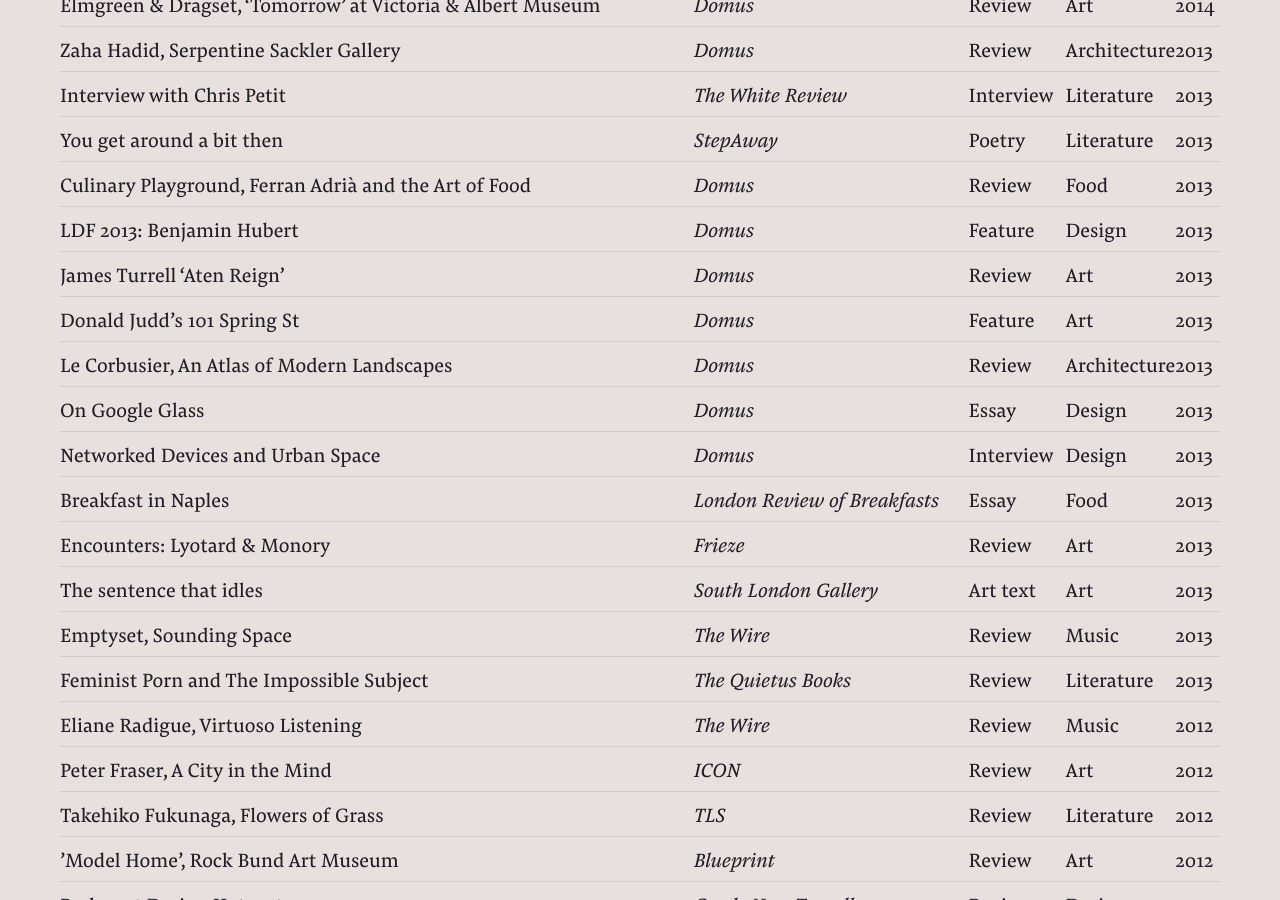
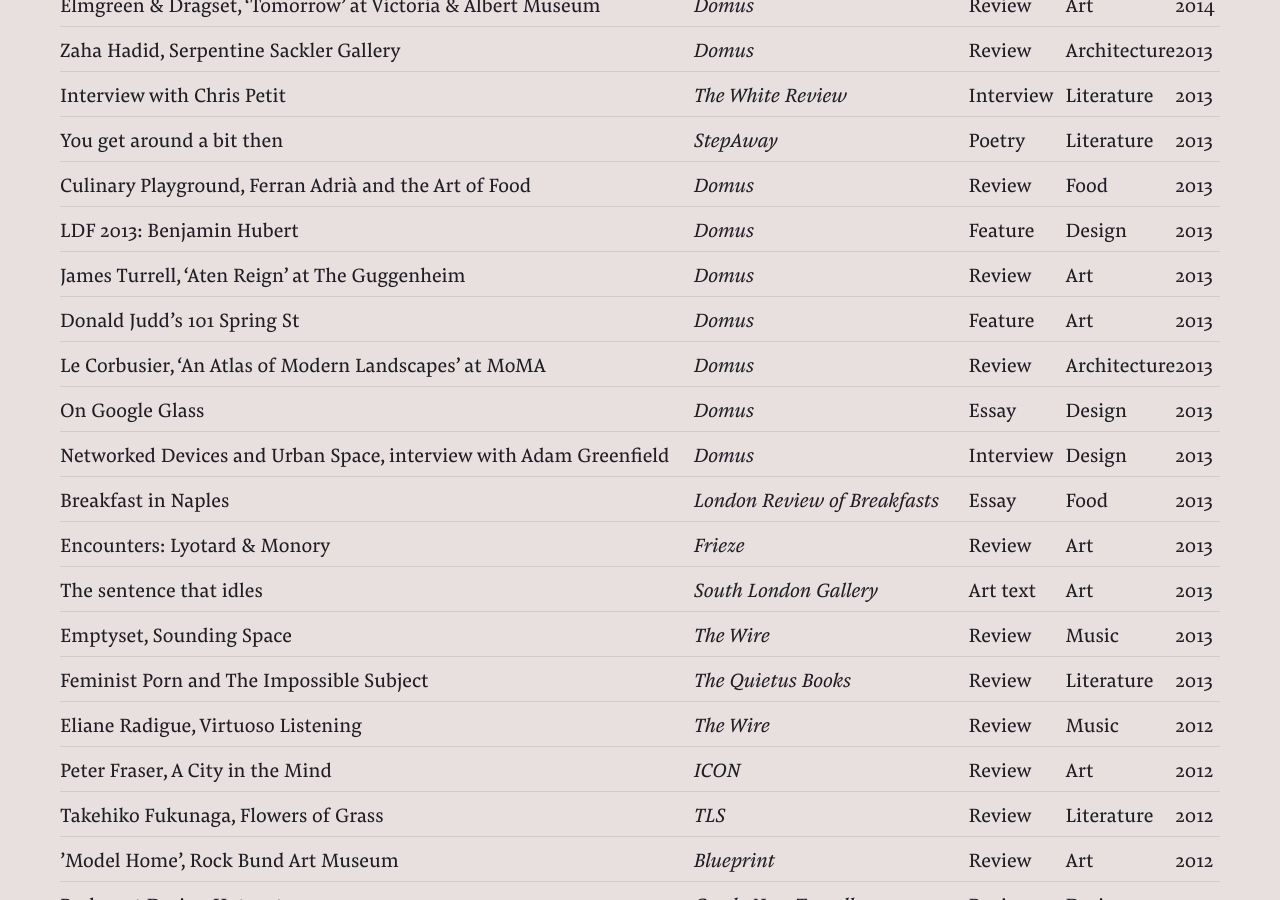
Before and after one commit to hg-site/hg-site.github.io, a Jekyll site: the page built from archive/index.markdown, in a window 1280 px wide and 900 px high, scrolled down 2035 px. Built offline with Jekyll 4.4.1, drawn with Linux system fonts in a browser that asks for light colours.

Commit message:
Updated Index

```diff
--- a/archive/index.markdown
+++ b/archive/index.markdown
@@ -384,7 +384,7 @@
 </tr>
 
 <tr data-href="http://www.domusweb.it/en/art/2013/07/3/james_turrell_ateinreign.html">
-	<td class="title">James Turrell ‘Aten Reign’</td>
+	<td class="title">James Turrell, ‘Aten Reign’ at The Guggenheim</td>
 	<td class="publisher">Domus</td>
 	<td class="type">Review</td>
 	<td class="subject">Art</td>
@@ -400,7 +400,7 @@
 </tr>
 
 <tr data-href="http://www.domusweb.it/en/architecture/2013/08/28/an_atlas_of_modernlandscapes.html">
-	<td class="title">Le Corbusier, An Atlas of Modern Landscapes</td>
+	<td class="title">Le Corbusier, ‘An Atlas of Modern Landscapes’ at MoMA</td>
 	<td class="publisher">Domus</td>
 	<td class="type">Review</td>
 	<td class="subject">Architecture</td>
@@ -415,8 +415,8 @@
 	<td class="year">2013</td>
 </tr>
 
-<tr data-href="www.domusweb.it/en/interviews/2013/08/05/networked_devicesandpublicspace.html">
-	<td class="title">Networked Devices and Urban Space</td>
+<tr data-href="http://www.domusweb.it/en/interviews/2013/08/05/networked_devicesandpublicspace.html">
+	<td class="title">Networked Devices and Urban Space, interview with Adam Greenfield</td>
 	<td class="publisher">Domus</td>
 	<td class="type">Interview</td>
 	<td class="subject">Design</td>
```
